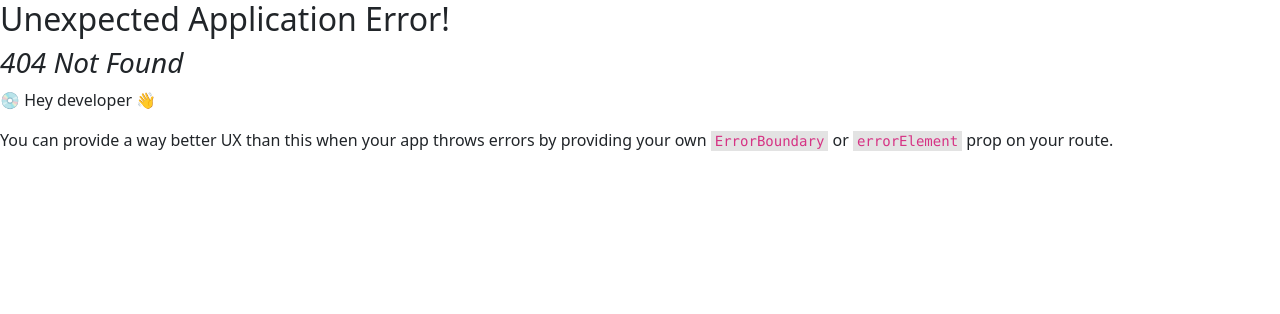
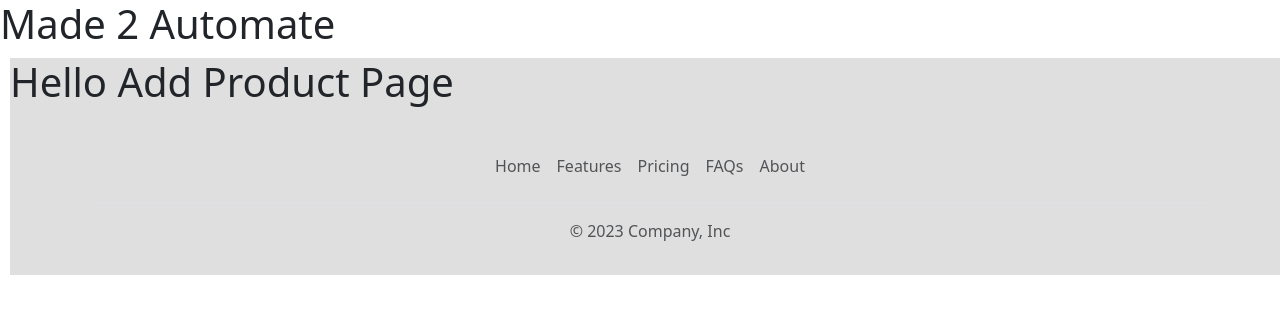
Before and after one commit to Sourz-101/made2automate, a React (Vite) app: page /add-product-page in a window 1280 px wide. Before the commit this address had no page. Shown: the top 314 px of the page. Built offline with nearby package versions, Linux system fonts and the light colour scheme.

Commit message:
Succesfully added react routing

```diff
--- /dev/null
+++ b/src/components/Footer.jsx
@@ -0,0 +1,38 @@
+function Footer() {
+  return (
+    <div className="container">
+      <footer className="py-3 my-4">
+        <ul className="nav justify-content-center border-bottom pb-3 mb-3">
+          <li className="nav-item">
+            <a href="#" className="nav-link px-2 text-body-secondary">
+              Home
+            </a>
+          </li>
+          <li className="nav-item">
+            <a href="#" className="nav-link px-2 text-body-secondary">
+              Features
+            </a>
+          </li>
+          <li className="nav-item">
+            <a href="#" className="nav-link px-2 text-body-secondary">
+              Pricing
+            </a>
+          </li>
+          <li className="nav-item">
+            <a href="#" className="nav-link px-2 text-body-secondary">
+              FAQs
+            </a>
+          </li>
+          <li className="nav-item">
+            <a href="#" className="nav-link px-2 text-body-secondary">
+              About
+            </a>
+          </li>
+        </ul>
+        <p className="text-center text-body-secondary">© 2023 Company, Inc</p>
+      </footer>
+    </div>
+  );
+}
+
+export default Footer;
--- a/src/components/addProduct/AddProductPage.jsx
+++ b/src/components/addProduct/AddProductPage.jsx
@@ -1,6 +1,6 @@
 function AddProductPage() {
     return(
-        <h1>Hello Bitch</h1>
+        <h1>Hello Add Product Page</h1>
     );
 }
 
--- a/src/components/home/AddProduct.jsx
+++ b/src/components/home/AddProduct.jsx
@@ -1,5 +1,6 @@
 import { IoMdAddCircle } from "react-icons/io";
 import styles from "./AddProduct.module.css";
+import { Link } from "react-router-dom";
 
 function AddProduct() {
   return (
@@ -8,7 +9,7 @@ function AddProduct() {
         type="button"
         className={`btn btn-primary btn-lg ${styles.addButton} ${styles.buttonClass}`}
       >
-        Add Products
+        <Link to="add-product-page" className={styles.btnText}>Add Products</Link>
         <IoMdAddCircle />
       </button>
     </>
--- a/src/components/home/AddProduct.module.css
+++ b/src/components/home/AddProduct.module.css
@@ -9,4 +9,10 @@
     display: flex;
     justify-content: space-evenly;
     align-items: center;
+    z-index: 99;
 }
+
+.btnText {
+    color: white;
+    text-decoration: none;
+}
--- a/src/components/home/Footer.jsx
+++ /dev/null
@@ -1,38 +0,0 @@
-function Footer() {
-  return (
-    <div class="container">
-      <footer class="py-3 my-4">
-        <ul class="nav justify-content-center border-bottom pb-3 mb-3">
-          <li class="nav-item">
-            <a href="#" class="nav-link px-2 text-body-secondary">
-              Home
-            </a>
-          </li>
-          <li class="nav-item">
-            <a href="#" class="nav-link px-2 text-body-secondary">
-              Features
-            </a>
-          </li>
-          <li class="nav-item">
-            <a href="#" class="nav-link px-2 text-body-secondary">
-              Pricing
-            </a>
-          </li>
-          <li class="nav-item">
-            <a href="#" class="nav-link px-2 text-body-secondary">
-              FAQs
-            </a>
-          </li>
-          <li class="nav-item">
-            <a href="#" class="nav-link px-2 text-body-secondary">
-              About
-            </a>
-          </li>
-        </ul>
-        <p class="text-center text-body-secondary">© 2023 Company, Inc</p>
-      </footer>
-    </div>
-  );
-}
-
-export default Footer;
--- a/src/components/home/HomePage.jsx
+++ b/src/components/home/HomePage.jsx
@@ -1,6 +1,5 @@
 import AddProduct from "./AddProduct";
 import CardData from "./CardData";
-import Footer from "./Footer";
 import TotalLeads from "./TotalLeads";
 import TotalOrders from "./TotalOrders";
 
@@ -13,8 +12,6 @@ function HomePage() {
 
       <TotalLeads />
 
-      <Footer />
-
       <AddProduct />
     </>
   );
--- a/src/routes/App.jsx
+++ b/src/routes/App.jsx
@@ -1,6 +1,8 @@
 import "bootstrap/dist/css/bootstrap.min.css";
 import "./App.css";
 import HomePage from '../components/home/HomePage'
+import Footer from "../components/Footer";
+import { Outlet } from "react-router-dom";
 
 function App() {
 
@@ -11,8 +13,11 @@ function App() {
       </div>
 
       <div className="main-contianer">
-        <HomePage />
+        <Outlet />
+
+        <Footer />
       </div>
+
     </>
   );
 }
```
Also changed, not shown: src/main.jsx (+19 -11 lines).
